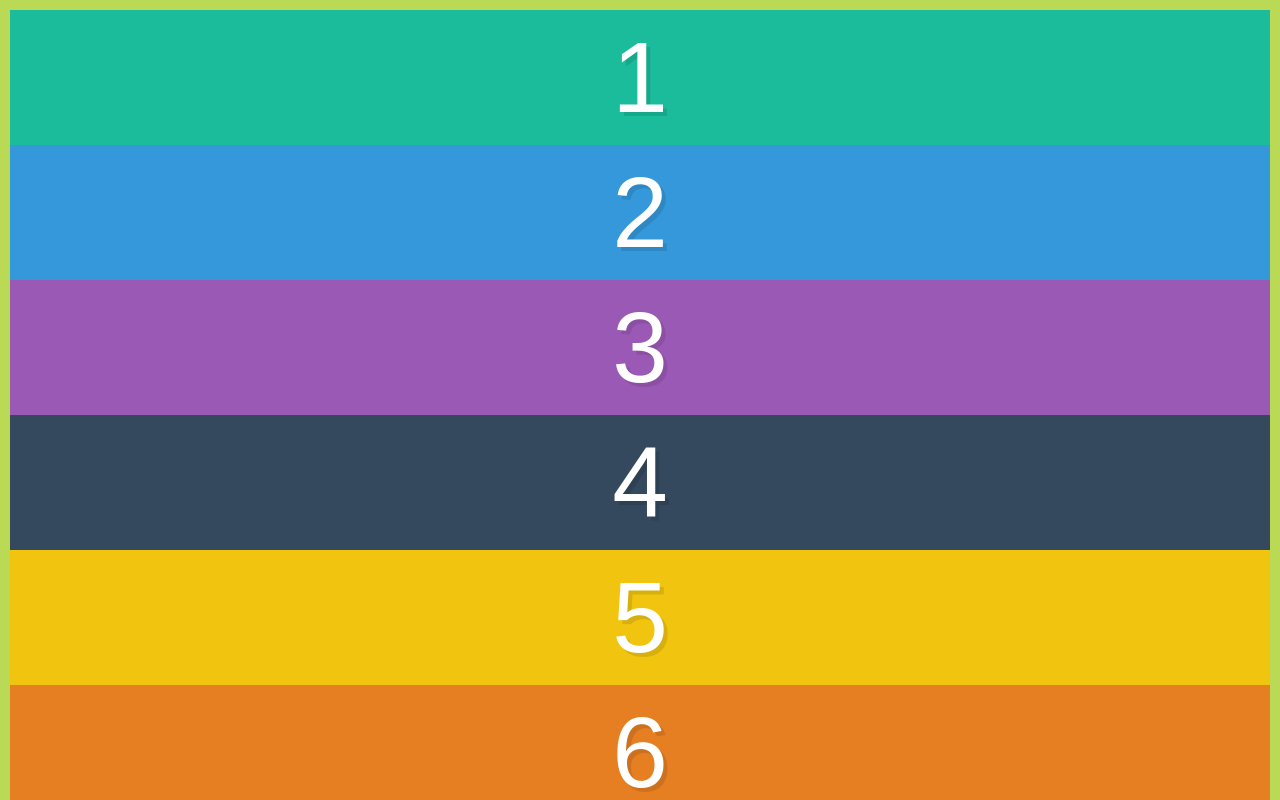
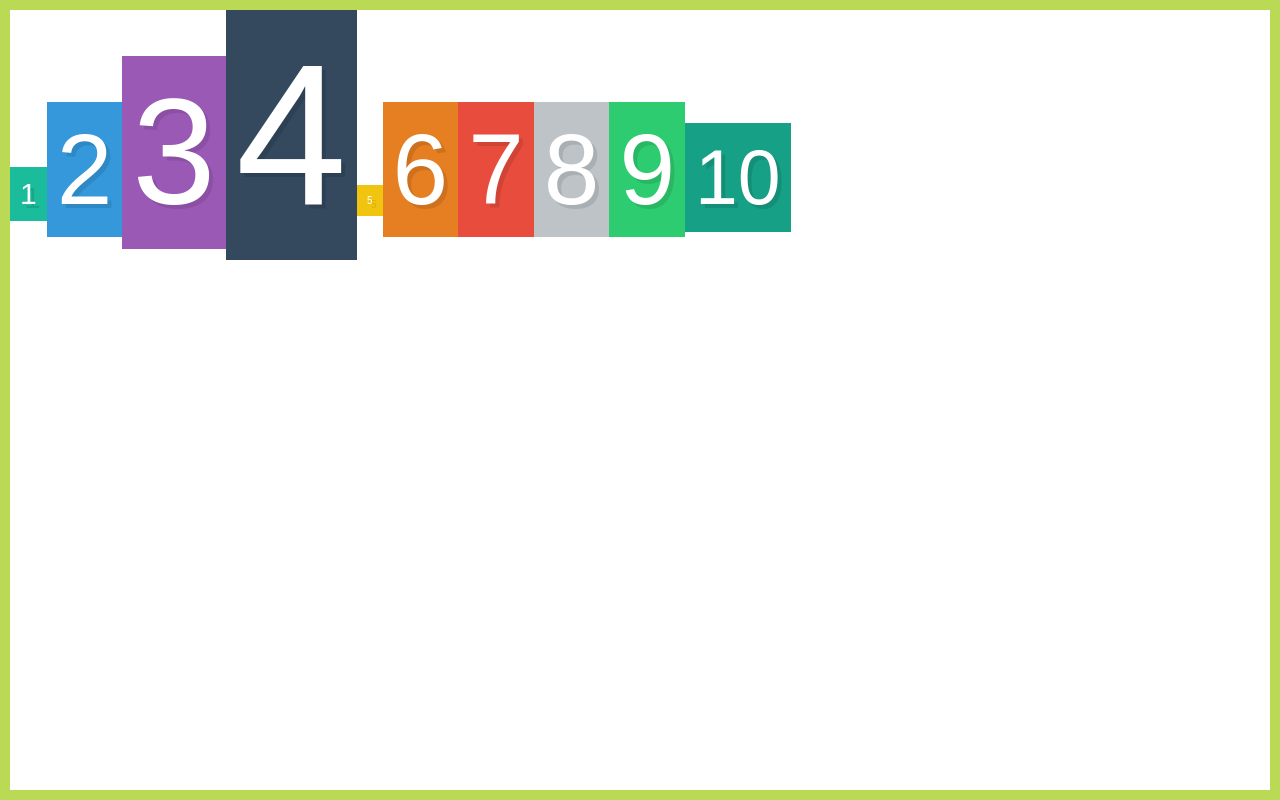
Before and after one commit to GiadaSimonetti/What-The-Flexbox, a plain HTML site: page 04-alignment-and-centering/index.html in a window 1280 px wide. Shown: the top 800 px of the page. Drawn offline with Linux system fonts and the light colour scheme.

Commit message:
Alignment and Centering with align-items

```diff
--- a/04-alignment-and-centering/style.css
+++ b/04-alignment-and-centering/style.css
@@ -31,8 +31,29 @@ input[type=reset],input[type=submit]{-webkit-appearance:button;cursor:pointer;}b
 /* We start writing out flexbox here. The above is just page setup */
 .container {
   display:flex;
-  justify-content: space-between;
+  align-items: baseline;
+  /* align-items: center; */
+  /* flex-direction: column; */
   border: 10px solid #BADA55;
-  flex-direction: column;
-  min-height: 100vh;
+  height: 100vh;
 }
+
+.box1 {
+  font-size: 30px;
+}
+
+.box3 {
+  font-size: 150px;
+}
+
+.box4 {
+  font-size: 200px;
+}
+
+.box5 {
+  font-size: 10px;
+}
+
+.box10 {
+  font-size: 77px;
+}
```
